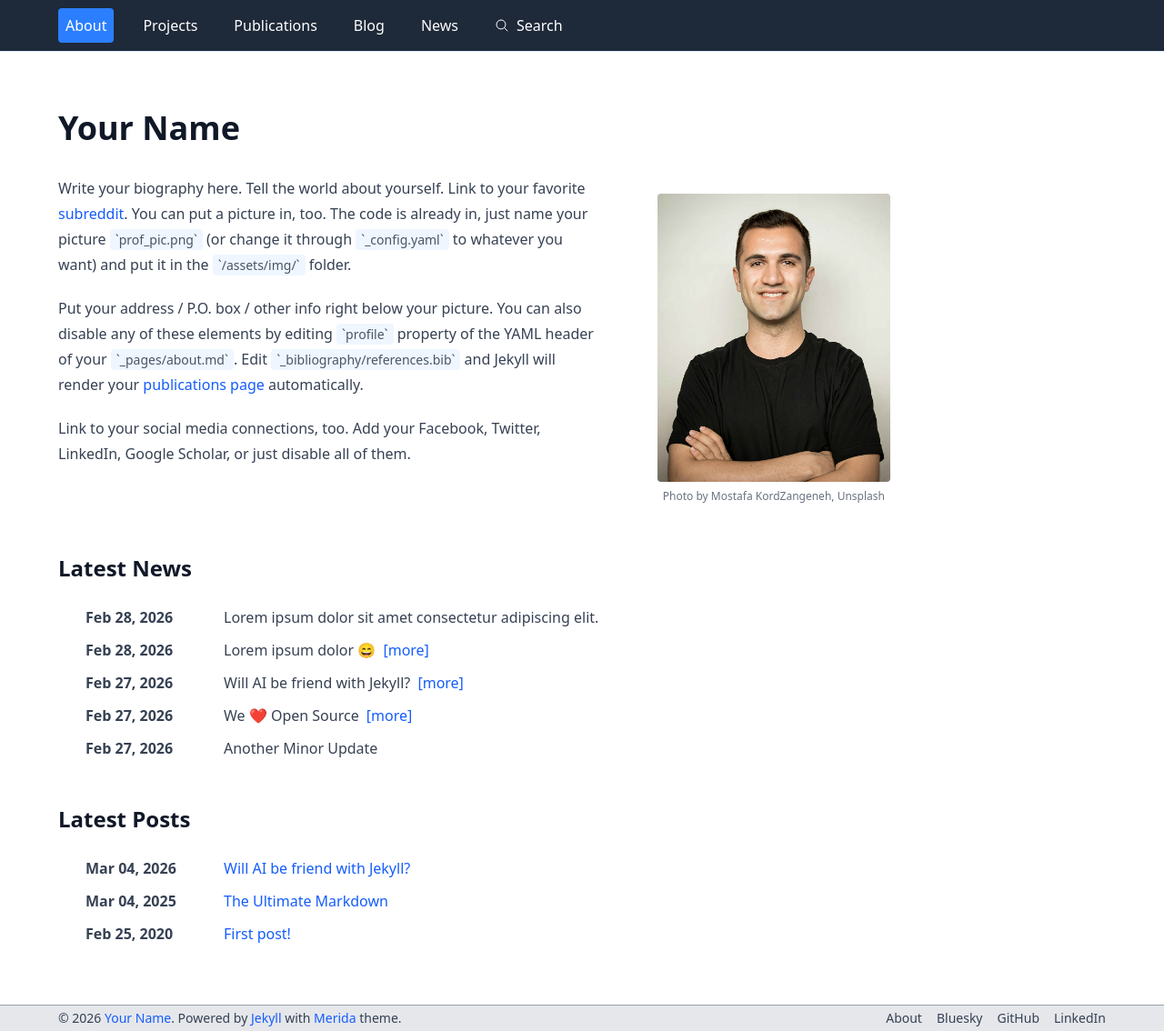
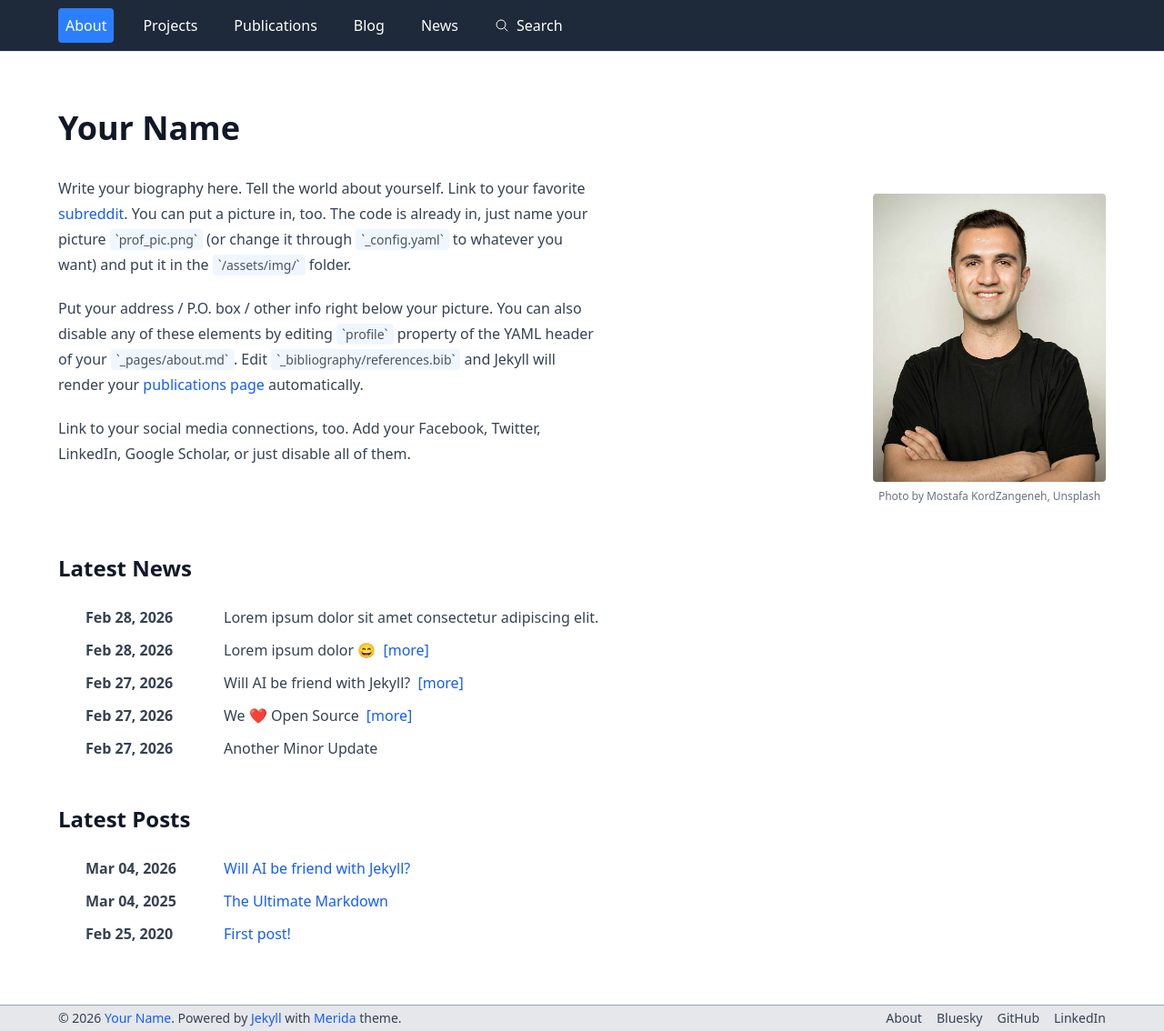
Before and after one commit to j0m0k0/jekyll-theme-merida, a Jekyll site: the page built from _pages/about.md, in a window 1280 px wide and 1134 px high. Shown: the whole window at 91% size. Built offline with Jekyll 4.4.1, drawn with Linux system fonts in a browser that asks for light colours; a script that is not in the unit is left out.

Commit message:
Fix showing of latest news and posts and reposition profile picture

```diff
--- a/_includes/latest-news.html
+++ b/_includes/latest-news.html
@@ -1,11 +1,11 @@
 <!-- Displays the latest news as a list -->
-<ul class="prose pl-0 sm:pl-6 space-y-4">
+<ul class="prose pl-0 sm:pl-6 space-y-4 min-w-full">
   {% assign sorted_news = site.news | sort: "date" | reverse %}
   {% for news in sorted_news limit:5 %}
   <li class="flex flex-row gap-4 sm:gap-6">
     <time class="font-bold min-w-32">{{ news.date | date: "%b %d, %Y" }}</time>
     <!-- Title always plain text -->
-    <p class="not-prose mb-0! truncate">
+    <p class="not-prose mb-0!">
       {{ news.description }}
 
       <!-- Only add [more] if news has content -->
--- a/_includes/latest-posts.html
+++ b/_includes/latest-posts.html
@@ -1,5 +1,5 @@
 <!-- Displays the latest posts as a list -->
-<ul class="prose pl-0 sm:pl-6 space-y-4">
+<ul class="prose pl-0 sm:pl-6 space-y-4 min-w-full">
   {% for post in site.posts limit:5 %}
   <li class="flex flex-row gap-4 sm:gap-6">
     <time class="font-bold min-w-32">{{ post.date | date: "%b %d, %Y" }}</time>
--- a/_layouts/about.html
+++ b/_layouts/about.html
@@ -8,10 +8,10 @@ layout: base
     {{ content }}
   </div>
   {% if page.profile %}
-  <div>
+  <div class="md:ml-auto">
     {% if page.profile.image %}
     {% assign profile_image_path = page.profile.image | prepend: 'assets/img/' %}
-    <img alt="{{ page.profile.caption }}" class="mx-auto mb-0 mt-5 rounded shrink-0 w-64 h-auto" src="{{ profile_image_path }}"/>
+    <img alt="{{ page.profile.caption }}" class="mx-auto md:mx-0 mb-0 mt-5 rounded shrink-0 w-64 h-auto" src="{{ profile_image_path }}"/>
     {% endif %}
     {% if page.profile.caption %}
     <p class="text-xs! mt-2 text-center text-gray-500">{{ page.profile.caption }}</p>
```
Also changed, not shown: assets/css/app.css.
